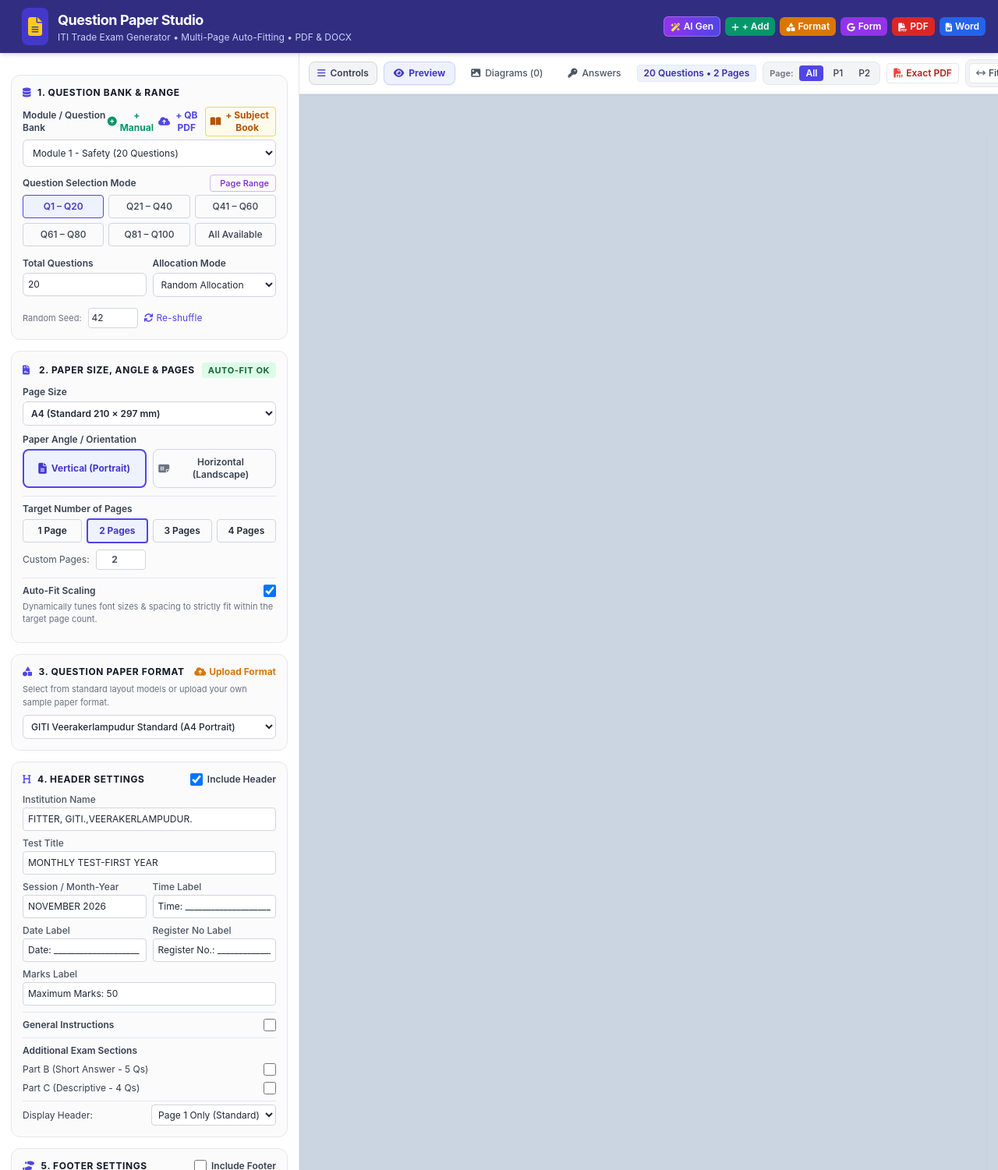
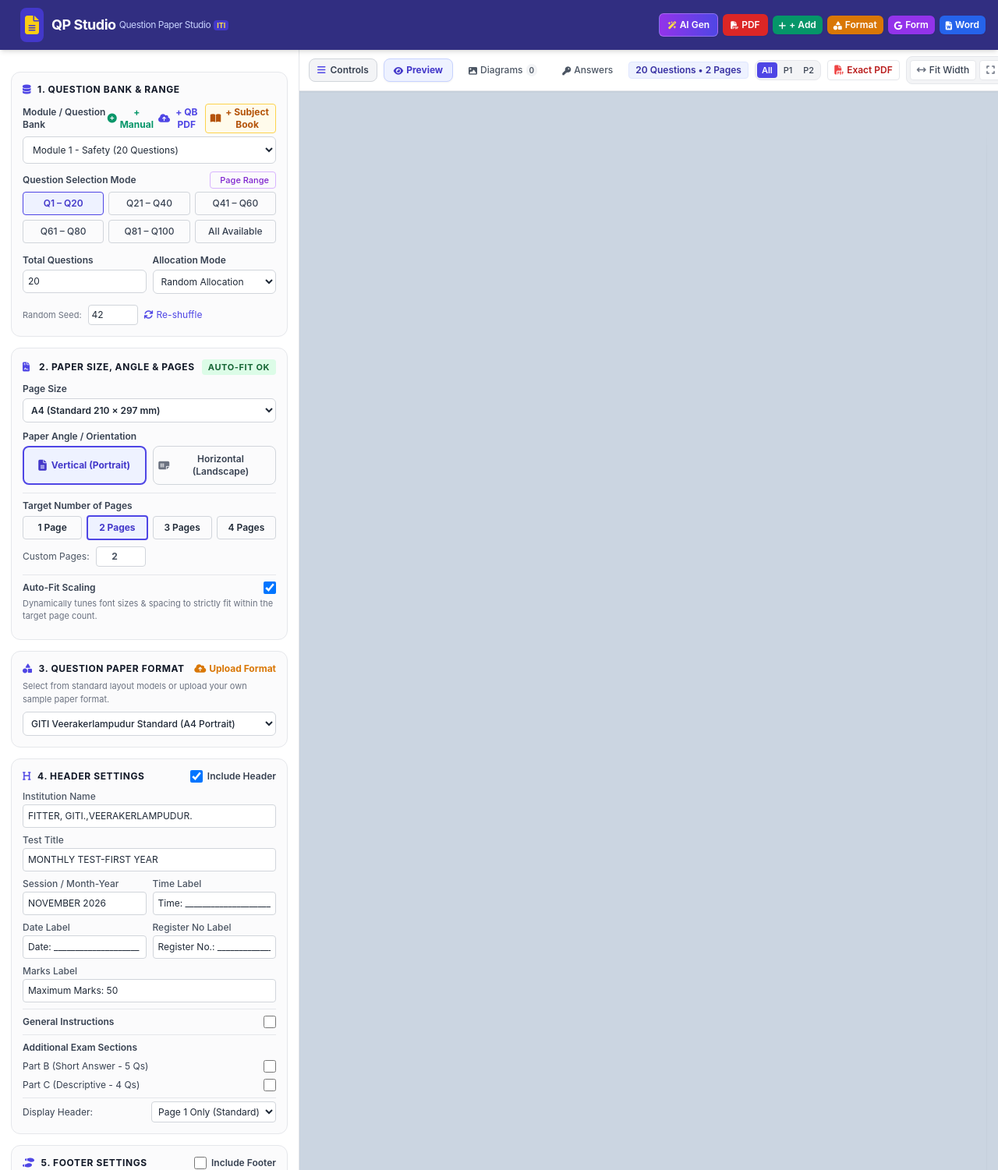
Before and after one commit to godwintharun3-source/question-paper-studio, a Flask app: page / in a window 1280 px wide. Shown: the whole page at 78% size. Run offline with Flask 3, Linux system fonts and the light colour scheme; some libraries are stand-ins or nearby versions.

Commit message:
feat(ui): complete mobile-responsive UI/UX overhaul with touch gestures and reading dock

```diff
--- a/app.py
+++ b/app.py
@@ -15,6 +15,8 @@ BASE_DIR = os.path.dirname(os.path.abspath(__file__))
 app = Flask(__name__,
             template_folder=os.path.join(BASE_DIR, 'templates'),
             static_folder=os.path.join(BASE_DIR, 'static'))
+app.config['TEMPLATES_AUTO_RELOAD'] = True
+app.jinja_env.auto_reload = True
 
 class VercelMiddleware:
     def __init__(self, wsgi_app):
--- a/static/js/app.js
+++ b/static/js/app.js
@@ -102,18 +102,25 @@ window.addEventListener('beforeinstallprompt', (e) => {
   e.preventDefault();
   deferredInstallPrompt = e;
   const btnInstall = document.getElementById('btn-install-app');
-  if (btnInstall) {
-    btnInstall.classList.remove('hidden');
-    btnInstall.onclick = async () => {
+  const btnMobileInstall = document.getElementById('btn-mobile-install-app');
+  const handleInstall = async () => {
     if (deferredInstallPrompt) {
       deferredInstallPrompt.prompt();
       const choice = await deferredInstallPrompt.userChoice;
       if (choice.outcome === 'accepted') {
-          btnInstall.classList.add('hidden');
+        if (btnInstall) btnInstall.classList.add('hidden');
+        if (btnMobileInstall) btnMobileInstall.classList.add('hidden');
       }
       deferredInstallPrompt = null;
     }
   };
+  if (btnInstall) {
+    btnInstall.classList.remove('hidden');
+    btnInstall.onclick = handleInstall;
+  }
+  if (btnMobileInstall) {
+    btnMobileInstall.classList.remove('hidden');
+    btnMobileInstall.onclick = handleInstall;
   }
 });
 
@@ -547,9 +554,127 @@ function setupEventListeners() {
   // Tabs
   setupTabs();
 
+  // Mobile navigation, dock & touch gestures
+  setupMobileMenu();
+  setupMobileDock();
+  setupMobileGestures();
+
   // Export buttons
   document.getElementById('btn-export-pdf').addEventListener('click', exportPDF);
   document.getElementById('btn-export-docx').addEventListener('click', exportDOCX);
+}
+
+function setupMobileMenu() {
+  const toggleBtn = document.getElementById('btn-mobile-more-toggle');
+  const dropdown = document.getElementById('mobile-more-dropdown');
+  if (!toggleBtn || !dropdown) return;
+
+  toggleBtn.addEventListener('click', (e) => {
+    e.stopPropagation();
+    dropdown.classList.toggle('hidden');
+  });
+
+  // Close dropdown on outside tap
+  document.addEventListener('click', (e) => {
+    if (!dropdown.contains(e.target) && !toggleBtn.contains(e.target)) {
+      dropdown.classList.add('hidden');
+    }
+  });
+
+  const actions = [
+    { mId: 'btn-mobile-manual-create', targetId: 'btn-open-manual-create' },
+    { mId: 'btn-mobile-format-modal', targetId: 'btn-open-format-modal' },
+    { mId: 'btn-mobile-google-form', targetId: 'btn-open-google-form' },
+    { mId: 'btn-mobile-export-docx', targetId: 'btn-export-docx' }
+  ];
+
+  actions.forEach(({ mId, targetId }) => {
+    const mEl = document.getElementById(mId);
+    const targetEl = document.getElementById(targetId);
+    if (mEl && targetEl) {
+      mEl.addEventListener('click', () => {
+        dropdown.classList.add('hidden');
+        targetEl.click();
+      });
+    }
+  });
+}
+
+function setupMobileDock() {
+  const btnReadMode = document.getElementById('btn-mobile-read-mode');
+  const btnZoomIn = document.getElementById('btn-mobile-zoom-in');
+  const btnZoomOut = document.getElementById('btn-mobile-zoom-out');
+  const btnOpenSidebar = document.getElementById('btn-mobile-open-sidebar');
+
+  if (btnReadMode) {
+    btnReadMode.addEventListener('click', toggleMobileReadMode);
+  }
+  if (btnZoomIn) {
+    btnZoomIn.addEventListener('click', () => setZoom(currentZoom + 0.15));
+  }
+  if (btnZoomOut) {
+    btnZoomOut.addEventListener('click', () => setZoom(currentZoom - 0.15));
+  }
+  if (btnOpenSidebar) {
+    btnOpenSidebar.addEventListener('click', openMobileSidebar);
+  }
+}
+
+function toggleMobileReadMode() {
+  const isReadMode = currentZoom >= 0.85;
+  if (isReadMode) {
+    fitWidth();
+  } else {
+    setZoom(1.0);
+    const viewport = document.getElementById('tab-content-preview');
+    if (viewport) {
+      viewport.scrollTo({ top: 0, left: 0, behavior: 'smooth' });
+    }
+  }
+}
+
+function setupMobileGestures() {
+  const container = document.getElementById('tab-content-preview');
+  if (!container) return;
+
+  let initialDist = 0;
+  let startZoom = currentZoom;
+  let lastTapTime = 0;
+
+  container.addEventListener('touchstart', (e) => {
+    if (e.touches.length === 2) {
+      initialDist = Math.hypot(
+        e.touches[0].clientX - e.touches[1].clientX,
+        e.touches[0].clientY - e.touches[1].clientY
+      );
+      startZoom = currentZoom;
+    } else if (e.touches.length === 1) {
+      const now = Date.now();
+      if (now - lastTapTime < 320) {
+        e.preventDefault();
+        toggleMobileReadMode();
+      }
+      lastTapTime = now;
+    }
+  }, { passive: false });
+
+  container.addEventListener('touchmove', (e) => {
+    if (e.touches.length === 2 && initialDist > 0) {
+      e.preventDefault();
+      const currentDist = Math.hypot(
+        e.touches[0].clientX - e.touches[1].clientX,
+        e.touches[0].clientY - e.touches[1].clientY
+      );
+      const factor = currentDist / initialDist;
+      setZoom(startZoom * factor);
+    }
+  }, { passive: false });
+
+  container.addEventListener('touchend', (e) => {
+    if (e.touches.length < 2) {
+      initialDist = 0;
+    }
+  });
 }
 
 function setupTabs() {
@@ -822,6 +947,9 @@ function setZoom(zoom) {
   currentZoom = Math.max(0.18, Math.min(2.5, Math.round(zoom * 100) / 100));
   const scalerBox = document.getElementById('preview-scaler-box') || document.getElementById('preview-wrapper');
   const zoomText = document.getElementById('zoom-level-text');
+  const mobileZoomLevel = document.getElementById('mobile-zoom-level');
+  const mobileReadModeText = document.getElementById('mobile-read-mode-text');
+  const btnMobileReadMode = document.getElementById('btn-mobile-read-mode');
   const iframe = document.getElementById('preview-frame');
 
   if (scalerBox && iframe) {
@@ -845,8 +973,28 @@ function setZoom(zoom) {
     iframe.style.left = '0';
     iframe.style.top = '0';
   }
+
+  const pctStr = `${Math.round(currentZoom * 100)}%`;
   if (zoomText) {
-    zoomText.textContent = `${Math.round(currentZoom * 100)}%`;
+    zoomText.textContent = pctStr;
+  }
+  if (mobileZoomLevel) {
+    mobileZoomLevel.textContent = pctStr;
+  }
+  if (mobileReadModeText && btnMobileReadMode) {
+    if (currentZoom >= 0.85) {
+      mobileReadModeText.textContent = 'Fit Page';
+      btnMobileReadMode.classList.remove('bg-indigo-600', 'hover:bg-indigo-500');
+      btnMobileReadMode.classList.add('bg-emerald-600', 'hover:bg-emerald-500');
+      const icon = btnMobileReadMode.querySelector('i');
+      if (icon) icon.className = 'fa-solid fa-compress text-white';
+    } else {
+      mobileReadModeText.textContent = 'Read 100%';
+      btnMobileReadMode.classList.remove('bg-emerald-600', 'hover:bg-emerald-500');
+      btnMobileReadMode.classList.add('bg-indigo-600', 'hover:bg-indigo-500');
+      const icon = btnMobileReadMode.querySelector('i');
+      if (icon) icon.className = 'fa-solid fa-glasses text-yellow-300';
+    }
   }
 }
 
@@ -854,7 +1002,7 @@ function fitWidth() {
   const viewport = document.getElementById('tab-content-preview');
   const iframe = document.getElementById('preview-frame');
   if (!viewport || !iframe) return;
-  const pad = window.innerWidth < 640 ? 16 : 40;
+  const pad = window.innerWidth < 640 ? 12 : 40;
   const availableWidth = viewport.clientWidth - pad;
   const iframeW = parseFloat(iframe.style.width) || 794;
   if (availableWidth > 50 && iframeW > 0) {
--- a/templates/index.html
+++ b/templates/index.html
@@ -2,7 +2,7 @@
 <html lang="en">
 <head>
   <meta charset="UTF-8">
-  <meta name="viewport" content="width=device-width, initial-scale=1.0, maximum-scale=2.0">
+  <meta name="viewport" content="width=device-width, initial-scale=1.0, maximum-scale=5.0, user-scalable=yes">
   <meta name="mobile-web-app-capable" content="yes">
   <meta name="apple-mobile-web-app-capable" content="yes">
   <meta name="apple-mobile-web-app-status-bar-style" content="black-translucent">
@@ -36,25 +36,40 @@
 
   <!-- Top App Bar -->
   <header class="bg-indigo-900 text-white shadow-md z-30 flex-shrink-0">
-    <div class="w-full px-3 sm:px-4 py-2 sm:py-2.5 flex items-center justify-between gap-2">
-      <div class="flex items-center space-x-2 sm:space-x-3 min-w-0">
-        <button id="btn-mobile-sidebar-toggle" class="md:hidden p-1.5 rounded-lg bg-indigo-800 hover:bg-indigo-700 text-white focus:outline-none transition" title="Open Controls">
-          <i class="fa-solid fa-bars text-sm"></i>
+    <div class="w-full px-2 sm:px-4 py-2 sm:py-2.5 flex items-center justify-between gap-1.5 sm:gap-2">
+      <!-- Left Branding -->
+      <div class="flex items-center space-x-1.5 sm:space-x-2.5 min-w-0">
+        <button id="btn-mobile-sidebar-toggle" class="md:hidden w-7 h-7 rounded-lg bg-indigo-800 hover:bg-indigo-700 text-white flex items-center justify-center transition active:scale-95 flex-shrink-0" title="Open Controls">
+          <i class="fa-solid fa-bars text-xs"></i>
         </button>
-        <div class="bg-indigo-700 p-1.5 sm:p-2 rounded-lg flex-shrink-0">
-          <i class="fa-solid fa-file-lines text-lg sm:text-2xl text-yellow-400"></i>
+        <div class="hidden sm:flex bg-indigo-700 p-1.5 rounded-lg flex-shrink-0">
+          <i class="fa-solid fa-file-lines text-base sm:text-2xl text-yellow-400"></i>
         </div>
-        <div class="min-w-0">
-          <h1 class="text-sm sm:text-base md:text-lg font-bold tracking-tight truncate">Question Paper Studio</h1>
-          <p class="text-[10px] sm:text-xs text-indigo-200 hidden md:block truncate">ITI Trade Exam Generator • Multi-Page Auto-Fitting • PDF & DOCX</p>
+        <div class="min-w-0 flex items-center gap-1">
+          <h1 class="text-xs sm:text-base md:text-lg font-bold tracking-tight truncate flex items-center gap-1">
+            <span>QP Studio</span>
+            <span class="hidden sm:inline font-normal text-xs text-indigo-200">Question Paper Studio</span>
+          </h1>
+          <span class="text-[9px] bg-indigo-700 text-yellow-300 font-bold px-1 py-0.5 rounded uppercase leading-none">ITI</span>
         </div>
       </div>
-      <div class="flex items-center flex-wrap gap-1 sm:gap-1.5 flex-shrink-0">
+
+      <!-- Right Action Controls -->
+      <div class="flex items-center gap-1 sm:gap-1.5 flex-shrink-0">
+        <!-- AI Gen Button (Prominent on all screens) -->
+        <button id="btn-open-ai-generator" class="inline-flex items-center px-2 py-1 sm:px-2.5 sm:py-1.5 bg-gradient-to-r from-purple-600 to-indigo-600 hover:from-purple-700 hover:to-indigo-700 text-white text-xs font-semibold rounded-md shadow-sm border border-purple-300/40 transition active:scale-95 flex-shrink-0" title="Generate Exam Questions with Gemini AI">
+          <i class="fa-solid fa-wand-magic-sparkles mr-1 text-yellow-300 text-[10px]"></i> <span>AI Gen</span>
+        </button>
+
+        <!-- Quick PDF Export (Always visible on all screens) -->
+        <button id="btn-export-pdf" class="inline-flex items-center px-2 py-1 sm:px-2.5 sm:py-1.5 bg-red-600 hover:bg-red-700 text-white text-xs font-semibold rounded-md shadow-sm transition active:scale-95 flex-shrink-0" title="Export PDF">
+          <i class="fa-solid fa-file-pdf mr-1 text-[10px]"></i> <span>PDF</span>
+        </button>
+
+        <!-- Desktop Action Buttons (Visible only on md and larger) -->
+        <div class="hidden md:flex items-center gap-1.5">
           <button id="btn-install-app" class="hidden inline-flex items-center px-2 py-1 bg-indigo-700 hover:bg-indigo-600 text-white text-xs font-semibold rounded-md shadow-sm border border-indigo-400 transition" title="Install App on Phone / Desktop">
-          <i class="fa-solid fa-mobile-screen-button sm:mr-1 text-yellow-300 text-[11px]"></i> <span class="hidden sm:inline">Install</span>
-        </button>
-        <button id="btn-open-ai-generator" class="inline-flex items-center px-2 py-1 bg-gradient-to-r from-purple-600 to-indigo-600 hover:from-purple-700 hover:to-indigo-700 text-white text-xs font-semibold rounded-md shadow-sm border border-purple-300/40 transition" title="Generate Exam Questions with Gemini AI">
-          <i class="fa-solid fa-wand-magic-sparkles mr-1 text-yellow-300 text-[11px]"></i> <span>AI Gen</span>
+            <i class="fa-solid fa-mobile-screen-button mr-1 text-yellow-300 text-[11px]"></i> <span>Install</span>
           </button>
           <button id="btn-open-manual-create" class="inline-flex items-center px-2 py-1 bg-emerald-600 hover:bg-emerald-700 text-white text-xs font-semibold rounded-md shadow-sm transition" title="Add Question Manually">
             <i class="fa-solid fa-plus mr-1 text-[11px]"></i> <span>+ Add</span>
@@ -65,12 +80,37 @@
           <button id="btn-open-google-form" class="inline-flex items-center px-2 py-1 bg-purple-600 hover:bg-purple-700 text-white text-xs font-semibold rounded-md shadow-sm transition" title="Google Form Integration">
             <i class="fa-brands fa-google mr-1 text-[11px]"></i> <span>Form</span>
           </button>
-        <button id="btn-export-pdf" class="inline-flex items-center px-2 py-1 bg-red-600 hover:bg-red-700 text-white text-xs font-semibold rounded-md shadow-sm transition" title="Export PDF">
-          <i class="fa-solid fa-file-pdf mr-1 text-[11px]"></i> <span>PDF</span>
-        </button>
           <button id="btn-export-docx" class="inline-flex items-center px-2 py-1 bg-blue-600 hover:bg-blue-700 text-white text-xs font-semibold rounded-md shadow-sm transition" title="Export Word Document">
             <i class="fa-solid fa-file-word mr-1 text-[11px]"></i> <span>Word</span>
           </button>
+        </div>
+
+        <!-- Mobile "More Tools" Dropdown Trigger (Visible only on < md) -->
+        <div class="relative md:hidden flex-shrink-0">
+          <button id="btn-mobile-more-toggle" class="w-7 h-7 bg-indigo-800 hover:bg-indigo-700 text-white rounded-md text-xs font-bold flex items-center justify-center border border-indigo-600/60 shadow-sm transition active:scale-95" title="More Tools">
+            <i class="fa-solid fa-ellipsis-vertical text-xs"></i>
+          </button>
+
+          <!-- Dropdown Menu -->
+          <div id="mobile-more-dropdown" class="hidden absolute right-0 mt-2 w-52 bg-white text-gray-800 rounded-xl shadow-2xl border border-gray-200 py-1.5 z-50 animate-in fade-in zoom-in-95">
+            <button id="btn-mobile-install-app" class="hidden w-full text-left px-3.5 py-2.5 text-xs font-semibold text-indigo-700 hover:bg-indigo-50 flex items-center gap-2.5 transition">
+              <i class="fa-solid fa-mobile-screen-button text-yellow-500 w-4 text-center"></i> Install App (PWA)
+            </button>
+            <button id="btn-mobile-manual-create" class="w-full text-left px-3.5 py-2.5 text-xs font-semibold text-gray-700 hover:bg-gray-50 flex items-center gap-2.5 transition">
+              <i class="fa-solid fa-plus text-emerald-600 w-4 text-center"></i> + Add Question
+            </button>
+            <button id="btn-mobile-format-modal" class="w-full text-left px-3.5 py-2.5 text-xs font-semibold text-gray-700 hover:bg-gray-50 flex items-center gap-2.5 transition">
+              <i class="fa-solid fa-shapes text-amber-600 w-4 text-center"></i> Paper Format
+            </button>
+            <button id="btn-mobile-google-form" class="w-full text-left px-3.5 py-2.5 text-xs font-semibold text-gray-700 hover:bg-gray-50 flex items-center gap-2.5 transition">
+              <i class="fa-brands fa-google text-purple-600 w-4 text-center"></i> Google Form
+            </button>
+            <button id="btn-mobile-export-docx" class="w-full text-left px-3.5 py-2.5 text-xs font-semibold text-gray-700 hover:bg-gray-50 flex items-center gap-2.5 transition border-t border-gray-100">
+              <i class="fa-solid fa-file-word text-blue-600 w-4 text-center"></i> Export Word (.docx)
+            </button>
+          </div>
+        </div>
+
       </div>
     </div>
   </header>
@@ -482,43 +522,42 @@
     <div class="flex-1 min-w-0 flex flex-col h-full bg-slate-300 overflow-hidden relative">
 
       <!-- Preview Tabs & Status Bar -->
-      <div class="bg-white border-b border-gray-200 px-3 py-2 flex items-center justify-between gap-2 z-10 shadow-sm overflow-x-auto flex-shrink-0">
-        <div class="flex items-center space-x-1.5 sm:space-x-2 flex-shrink-0">
-          <button id="btn-toggle-sidebar" class="px-2.5 py-1.5 text-xs bg-gray-100 border border-gray-300 rounded-lg text-gray-700 font-semibold hover:bg-gray-200 flex items-center transition" title="Toggle Controls Sidebar">
+      <div class="bg-white border-b border-gray-200 px-2 sm:px-3 py-1.5 sm:py-2 flex items-center justify-between gap-1 sm:gap-2 z-10 shadow-sm flex-shrink-0">
+        <div class="flex items-center space-x-1 sm:space-x-2 flex-shrink-0">
+          <button id="btn-toggle-sidebar" class="hidden md:flex px-2.5 py-1.5 text-xs bg-gray-100 border border-gray-300 rounded-lg text-gray-700 font-semibold hover:bg-gray-200 items-center transition" title="Toggle Controls Sidebar">
             <i class="fa-solid fa-bars mr-1.5 text-indigo-600"></i> <span id="sidebar-toggle-text">Controls</span>
           </button>
 
-          <button id="tab-btn-preview" class="px-2.5 sm:px-3 py-1.5 bg-indigo-50 text-indigo-700 font-bold text-xs rounded-lg shadow-sm border border-indigo-200 flex items-center">
-            <i class="fa-solid fa-eye mr-1 sm:mr-1.5"></i> <span class="hidden xs:inline">Page </span>Preview
+          <button id="tab-btn-preview" class="px-2 sm:px-3 py-1 sm:py-1.5 bg-indigo-50 text-indigo-700 font-bold text-xs rounded-lg shadow-sm border border-indigo-200 flex items-center">
+            <i class="fa-solid fa-eye mr-1 text-[11px]"></i> <span>Preview</span>
           </button>
-          <button id="tab-btn-diagrams" class="px-2.5 sm:px-3 py-1.5 text-gray-600 hover:text-gray-900 font-medium text-xs rounded-lg flex items-center">
-            <i class="fa-solid fa-image mr-1 sm:mr-1.5"></i> Diagrams (<span id="diagram-count-badge">0</span>)
+          <button id="tab-btn-diagrams" class="px-2 sm:px-3 py-1 sm:py-1.5 text-gray-600 hover:text-gray-900 font-medium text-xs rounded-lg flex items-center">
+            <i class="fa-solid fa-image mr-1 text-[11px]"></i> <span class="hidden sm:inline">Diagrams</span><span class="sm:hidden">Diag</span> <span class="ml-1 text-[10px] bg-gray-100 px-1 rounded-full font-semibold" id="diagram-count-badge">0</span>
           </button>
-          <button id="tab-btn-answers" class="px-2.5 sm:px-3 py-1.5 text-gray-600 hover:text-gray-900 font-medium text-xs rounded-lg flex items-center">
-            <i class="fa-solid fa-key mr-1 sm:mr-1.5"></i> Answers
+          <button id="tab-btn-answers" class="px-2 sm:px-3 py-1 sm:py-1.5 text-gray-600 hover:text-gray-900 font-medium text-xs rounded-lg flex items-center">
+            <i class="fa-solid fa-key mr-1 text-[11px]"></i> <span class="hidden sm:inline">Answers</span><span class="sm:hidden">Ans</span>
           </button>
         </div>
 
-        <div class="flex items-center gap-1.5 sm:gap-2 text-xs text-gray-600 flex-shrink-0">
+        <div class="flex items-center gap-1 sm:gap-2 text-xs text-gray-600 flex-shrink-0">
           <span id="status-pill" class="bg-indigo-50 text-indigo-800 px-2 py-0.5 rounded font-semibold border border-indigo-100 hidden lg:inline-block">20 Questions • 2 Pages</span>
 
           <!-- Page Selector Buttons -->
-          <div id="page-nav-group" class="flex items-center space-x-1 bg-gray-100 p-1 rounded-lg border border-gray-200">
-            <span class="text-[11px] font-semibold text-gray-500 px-1 hidden sm:inline">Page:</span>
-            <div id="page-buttons-container" class="flex items-center space-x-1">
-              <button class="page-view-btn px-2 py-0.5 rounded text-xs font-semibold bg-indigo-600 text-white shadow-xs" data-page="all">All</button>
-              <button class="page-view-btn px-2 py-0.5 rounded text-xs font-medium text-gray-700 hover:bg-gray-200" data-page="0">P1</button>
-              <button class="page-view-btn px-2 py-0.5 rounded text-xs font-medium text-gray-700 hover:bg-gray-200" data-page="1">P2</button>
+          <div id="page-nav-group" class="flex items-center space-x-0.5 sm:space-x-1 bg-gray-100 p-0.5 rounded-lg border border-gray-200">
+            <div id="page-buttons-container" class="flex items-center space-x-0.5">
+              <button class="page-view-btn px-1.5 py-0.5 rounded text-[11px] font-semibold bg-indigo-600 text-white shadow-xs" data-page="all">All</button>
+              <button class="page-view-btn px-1.5 py-0.5 rounded text-[11px] font-medium text-gray-700 hover:bg-gray-200" data-page="0">P1</button>
+              <button class="page-view-btn px-1.5 py-0.5 rounded text-[11px] font-medium text-gray-700 hover:bg-gray-200" data-page="1">P2</button>
             </div>
           </div>
 
-          <!-- View Mode: Exact PDF toggle -->
-          <button id="btn-toggle-pdf" class="px-2 py-1 bg-white hover:bg-red-50 border border-gray-200 rounded text-xs text-red-700 font-semibold flex items-center shadow-xs transition-colors" title="Toggle between Exact Compiled PDF and Interactive Sheets">
-            <i class="fa-solid fa-file-pdf sm:mr-1 text-red-500"></i> <span id="pdf-toggle-label" class="hidden sm:inline">Exact PDF</span><span class="sm:hidden">PDF</span>
+          <!-- View Mode: Exact PDF toggle (hidden on mobile, top bar PDF handles export) -->
+          <button id="btn-toggle-pdf" class="hidden sm:flex px-2 py-1 bg-white hover:bg-red-50 border border-gray-200 rounded text-xs text-red-700 font-semibold items-center shadow-xs transition-colors" title="Toggle between Exact Compiled PDF and Interactive Sheets">
+            <i class="fa-solid fa-file-pdf mr-1 text-red-500"></i> <span id="pdf-toggle-label">Exact PDF</span>
           </button>
 
-          <!-- Zoom Controls -->
-          <div class="flex items-center space-x-0.5 sm:space-x-1 bg-gray-100 p-1 rounded-lg border border-gray-200">
+          <!-- Zoom Controls (Desktop / Tablet) -->
+          <div class="hidden md:flex items-center space-x-0.5 sm:space-x-1 bg-gray-100 p-1 rounded-lg border border-gray-200">
             <button id="btn-zoom-fit-width" class="px-1.5 sm:px-2 py-1 bg-white hover:bg-gray-50 border border-gray-200 rounded text-xs text-gray-700 font-medium flex items-center" title="Fit to Width">
               <i class="fa-solid fa-arrows-left-right text-gray-500 sm:mr-1"></i> <span class="hidden sm:inline">Fit Width</span>
             </button>
@@ -537,9 +576,28 @@
       </div>
 
       <!-- Tab Content 1: Live Page Preview -->
-      <div id="tab-content-preview" class="flex-1 overflow-auto p-2 sm:p-4 md:p-6 flex flex-col items-center justify-start bg-slate-300 relative" style="min-height: 0;">
-        <div id="preview-scaler-box" class="relative transition-all duration-150 mx-auto" style="overflow: hidden;">
+      <div id="tab-content-preview" class="flex-1 overflow-auto p-1.5 pb-24 sm:p-4 md:p-6 bg-slate-300 relative block select-none" style="min-height: 0; -webkit-overflow-scrolling: touch;">
+        <div id="preview-scaler-box" class="relative transition-all duration-150 mx-auto my-1.5 sm:my-3" style="overflow: hidden;">
           <iframe id="preview-frame" class="border-0 bg-transparent transition-all shadow-xl rounded-sm" style="width: 794px; height: 1123px; position: absolute; left: 0; top: 0; transform-origin: top left;" src="about:blank"></iframe>
+        </div>
+
+        <!-- Floating Mobile Reading & Zoom Dock (visible only on mobile) -->
+        <div id="mobile-preview-dock" class="md:hidden fixed bottom-4 left-1/2 -translate-x-1/2 z-30 flex items-center gap-1.5 bg-gray-900/90 backdrop-blur-md text-white px-3 py-1.5 rounded-full shadow-2xl border border-white/20 text-xs transition-transform duration-200">
+          <button id="btn-mobile-read-mode" class="px-2.5 py-1 bg-indigo-600 hover:bg-indigo-500 text-white rounded-full font-bold flex items-center gap-1.5 text-[11px] transition shadow-sm active:scale-95" title="Switch between 100% Large Text and Full Page">
+            <i class="fa-solid fa-glasses text-yellow-300"></i> <span id="mobile-read-mode-text">Read 100%</span>
+          </button>
+          <div class="h-3 w-px bg-gray-600"></div>
+          <button id="btn-mobile-zoom-out" class="w-6 h-6 flex items-center justify-center text-gray-300 hover:text-white transition active:scale-90" title="Zoom Out">
+            <i class="fa-solid fa-minus text-[10px]"></i>
+          </button>
+          <span id="mobile-zoom-level" class="font-bold text-[11px] min-w-[32px] text-center text-yellow-300">45%</span>
+          <button id="btn-mobile-zoom-in" class="w-6 h-6 flex items-center justify-center text-gray-300 hover:text-white transition active:scale-90" title="Zoom In">
+            <i class="fa-solid fa-plus text-[10px]"></i>
+          </button>
+          <div class="h-3 w-px bg-gray-600"></div>
+          <button id="btn-mobile-open-sidebar" class="px-2.5 py-1 bg-gray-800 hover:bg-gray-700 text-gray-200 rounded-full font-medium flex items-center gap-1 text-[11px] transition active:scale-95" title="Open Settings Sidebar">
+            <i class="fa-solid fa-sliders text-indigo-400"></i> <span class="hidden xs:inline">Controls</span>
+          </button>
         </div>
       </div>
 
```
Lines whose indentation alone changed are shown as unchanged.
